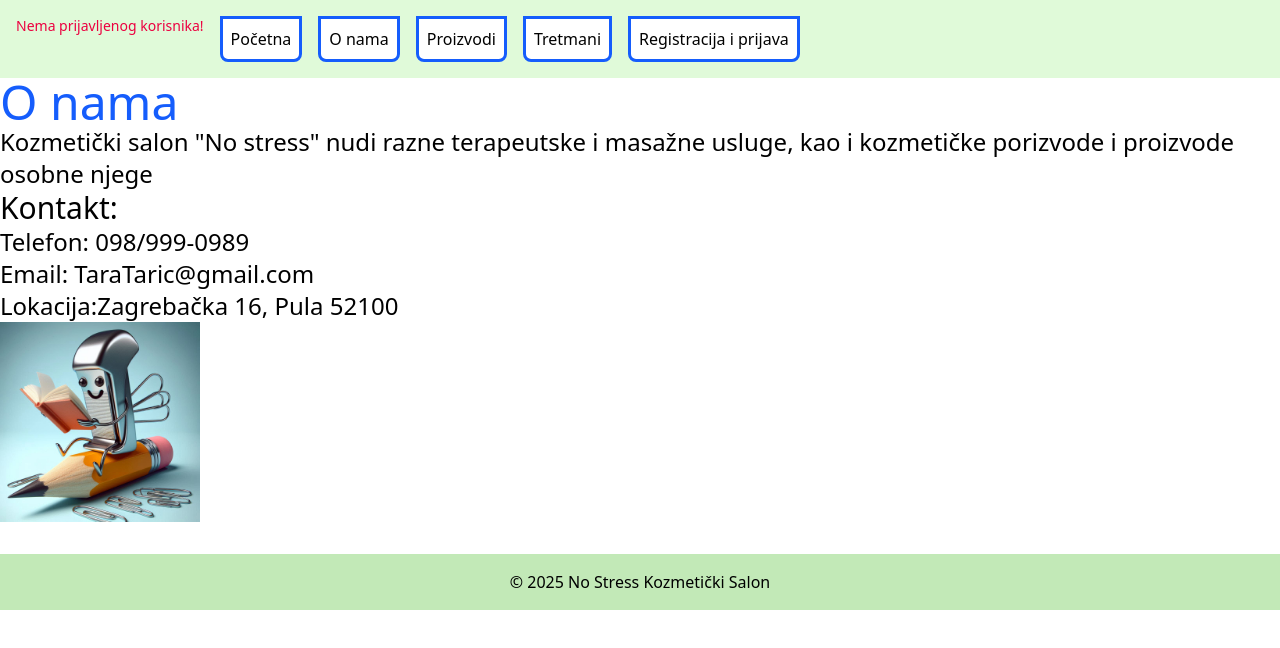
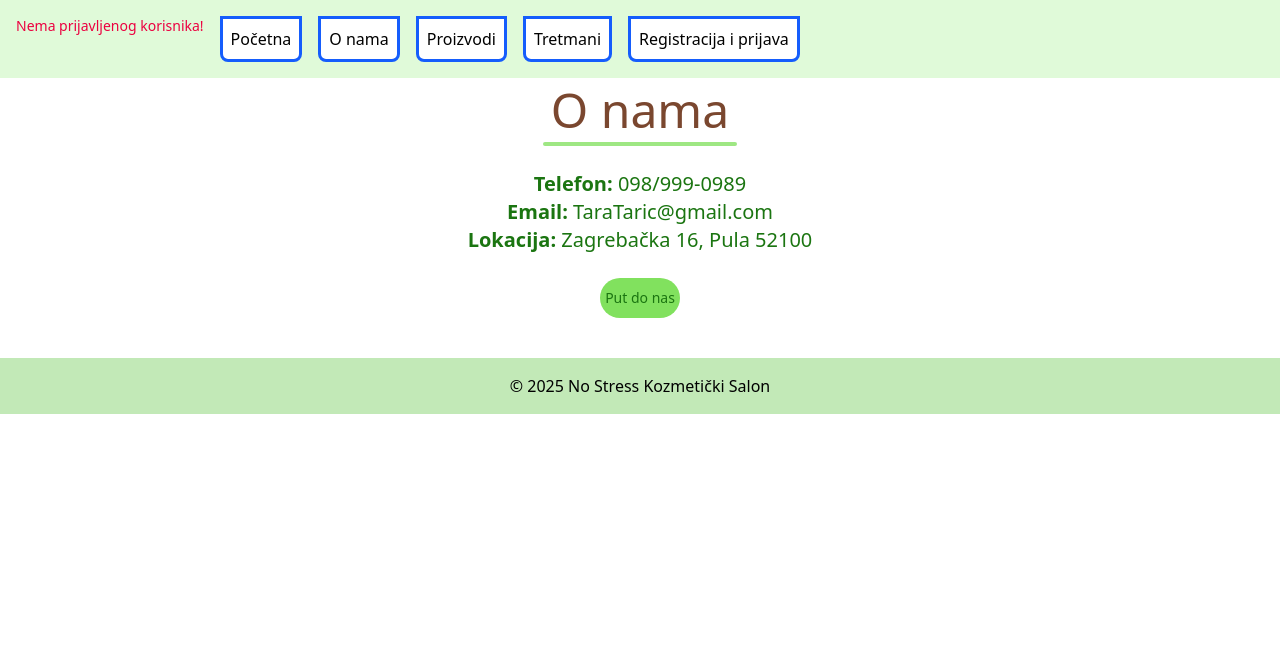
Before and after one commit to Roundpidge/Webpage-za-usluge-masa-a-i-kozmeti-kih-proizvoda, a Vue app: page /about in a window 1280 px wide. Shown: the top 648 px of the page. Built offline with nearby package versions, Linux system fonts and the light colour scheme; no server answers.

Commit message:
Update About.vue

```diff
--- a/src/views/About.vue
+++ b/src/views/About.vue
@@ -1,19 +1,22 @@
 <script setup>
+import gumb2 from '@/components/gumbVanNavbar.vue'
+import naslov from '@/components/naslov.vue'
+import tekst from '@/components/tekst.vue'
 </script>
 
 <template>
-
-<h1 class="text-5xl text-blue-600">O nama</h1>
-   <h4 class=" text-2xl">Kozmetički salon "No stress" nudi razne
-      terapeutske i masažne usluge, kao i kozmetičke porizvode i proizvode osobne njege</h4>
-      <span class="text-3xl">Kontakt:</span>
-      <ol class="text-2xl">
-         <li >Telefon: 098/999-0989</li>
-         <li >Email: TaraTaric@gmail.com</li>
-         <li >Lokacija:Zagrebačka 16, Pula 52100</li>
-      </ol>
-      <img src="../assets/placeholder.jpeg" class="h-50"></img>
-
+   <div class="text-center px-6">
+   <naslov>O nama</naslov><br></br>
+   <tekst>
+   <ol>
+   <li><strong>Telefon:</strong> 098/999-0989</li>
+   <li><strong>Email:</strong> TaraTaric@gmail.com</li>
+   <li><strong>Lokacija:</strong> Zagrebačka 16, Pula 52100</li>
+   </ol>
+   </tekst>
+   <br></br>
+   <a href="https://www.google.com/maps/search/Zagreba%C4%8Dka+16,+Pula+52100/@44.8624686,13.8310684,14z/data=!3m1!4b1?entry=ttu&g_ep=EgoyMDI1MDkwMy4wIKXMDSoASAFQAw%3D%3D"><gumb2>Put do nas</gumb2></a>
+   </div>
 </template>
 
 <style scoped></style>
```
